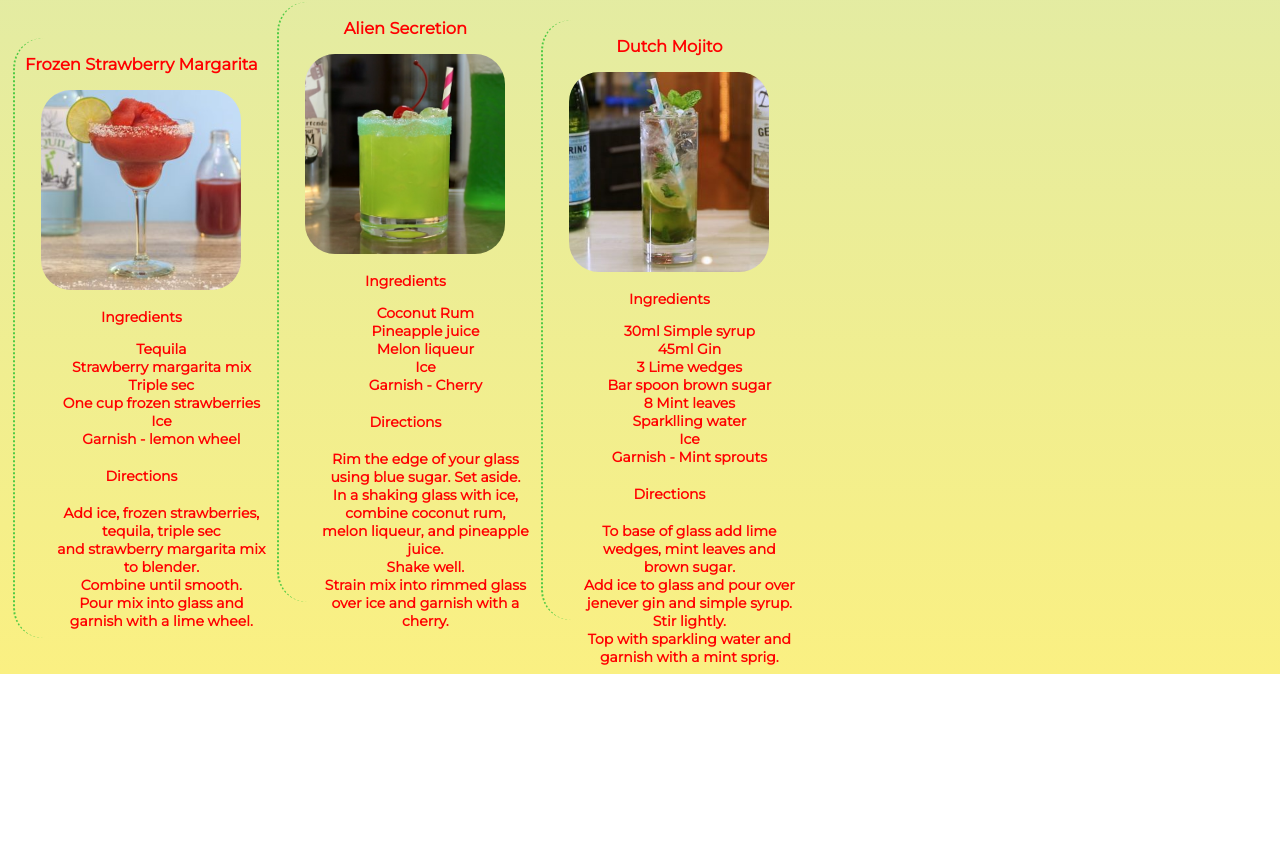
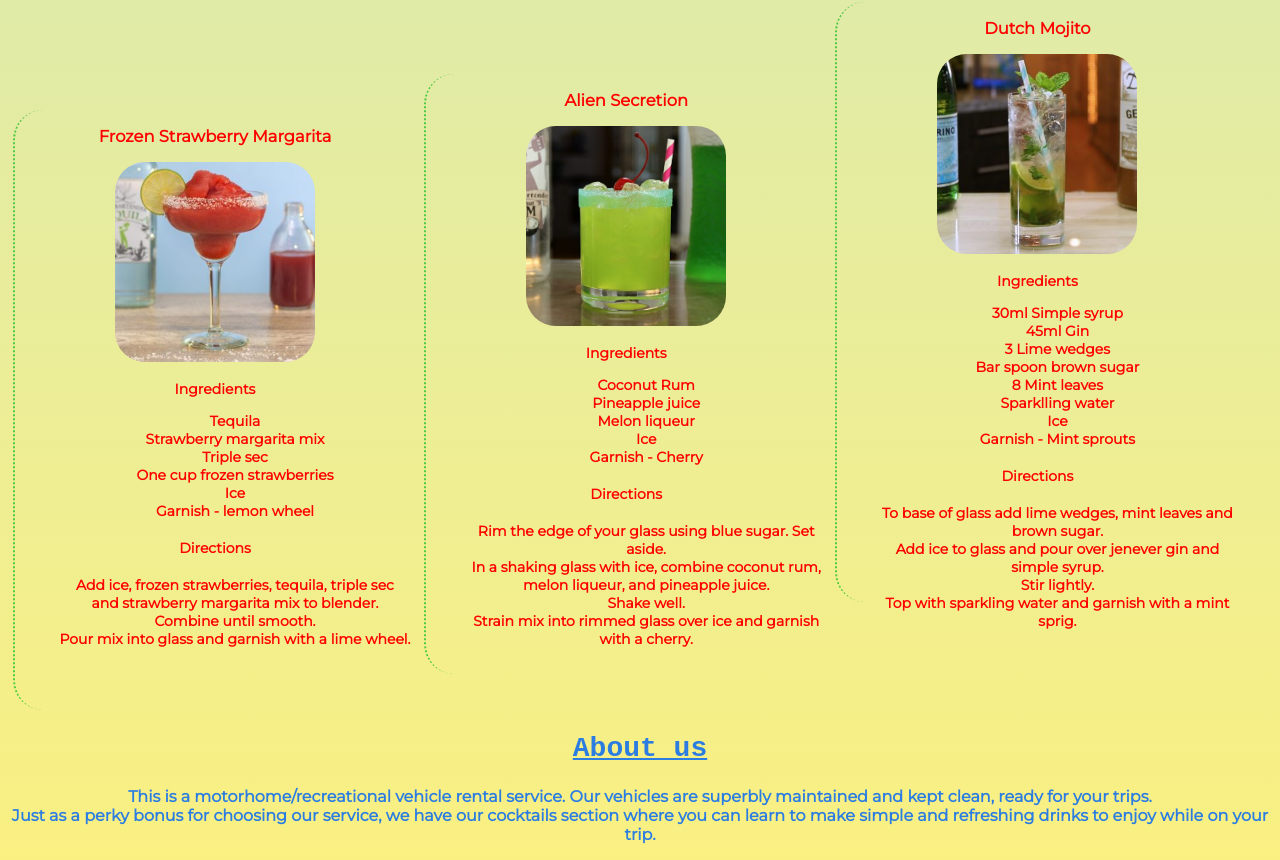
Before and after one commit to Dennis-Kiambi/drinkordrive, a website: page index.html in a window 1280 px wide. Shown: the part 1658-2518 px from the top of the page. Before the commit the page ends 2332 px from the top, so only its background shows below. Drawn offline with Linux system fonts and the light colour scheme.

Commit message:
edit html and css

```diff
--- a/index.css
+++ b/index.css
@@ -25,7 +25,7 @@ body>p{
     height: 600px;
     text-align: center;
     font-size: 14px;
-    width: 20%;
+    width: 400px;
 }
 
 #drive{
@@ -59,3 +59,7 @@ body>h3{
     text-align: center;
     padding: 10px;
   }
+  #about{
+      color: rgb(43, 125, 226);
+      text-align: center;
+  }
--- a/index.html
+++ b/index.html
@@ -15,7 +15,6 @@
         <ul>
             <li><a href="#drink">Drink</a></li>
             <li><a href="#drive">Drive</a></li>
-            <li><a href="#contact">Contact</a></li>
             <li><a href="#about">About</a></li>
           </ul>
     </nav>
@@ -117,9 +116,13 @@
             <li>To base of glass add lime wedges, mint leaves and brown sugar.</li>
             <li>Add ice to glass and pour over jenever gin and simple syrup.</li>
             <li>Stir lightly.</li>
-            <li>Top with sparkling water and garnish with a mint sprig.</li>
+            <li>Top with sparkling water and garnish with a mint sprig.</li><br><br><br>
         </ul>
     </div>
+</div>
+<div id="about">
+    <h2>About us</h2>
+    <p>This is a motorhome/recreational vehicle rental service. Our vehicles are superbly maintained and kept clean, ready for your trips. <br> Just as a perky bonus for choosing our service, we have our cocktails section where you can learn to make simple and refreshing drinks to enjoy while on your trip.</p>
 </div>
 
 </body>
```
